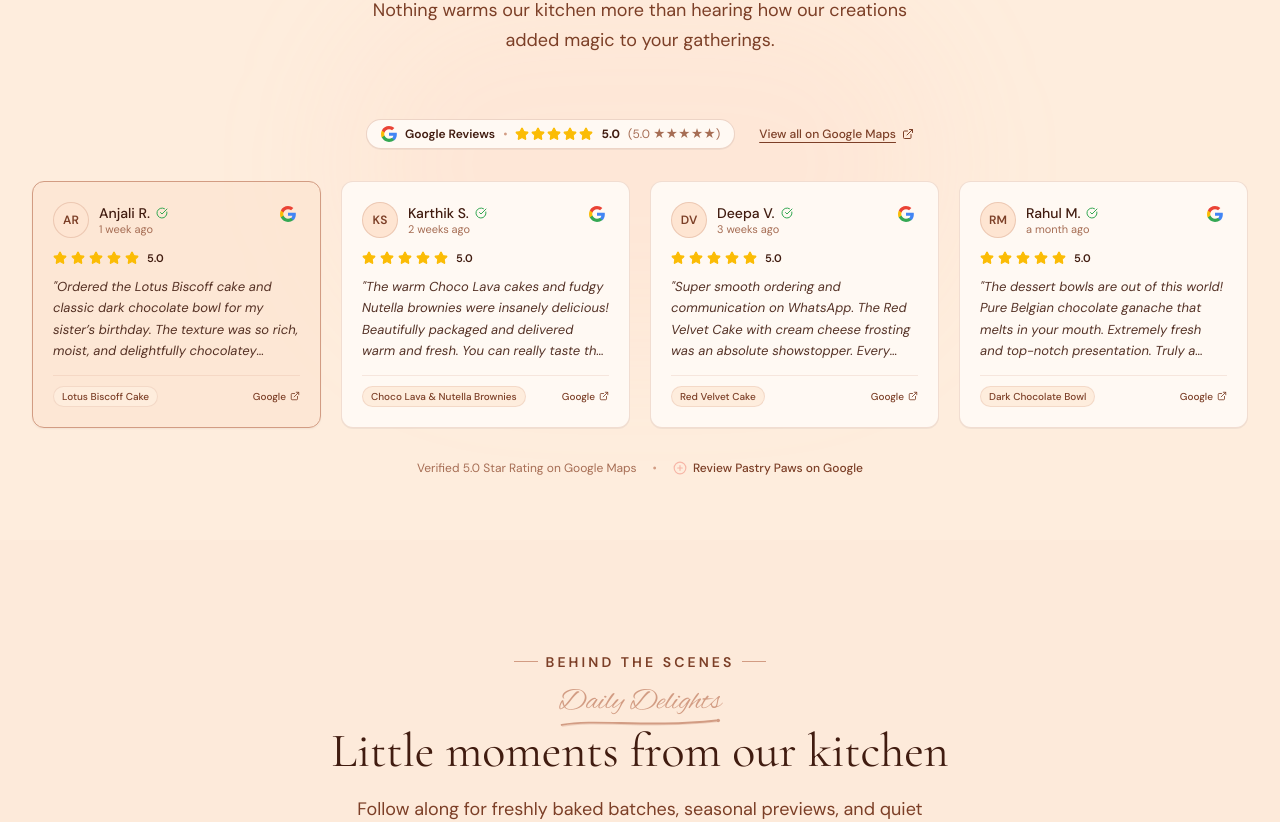
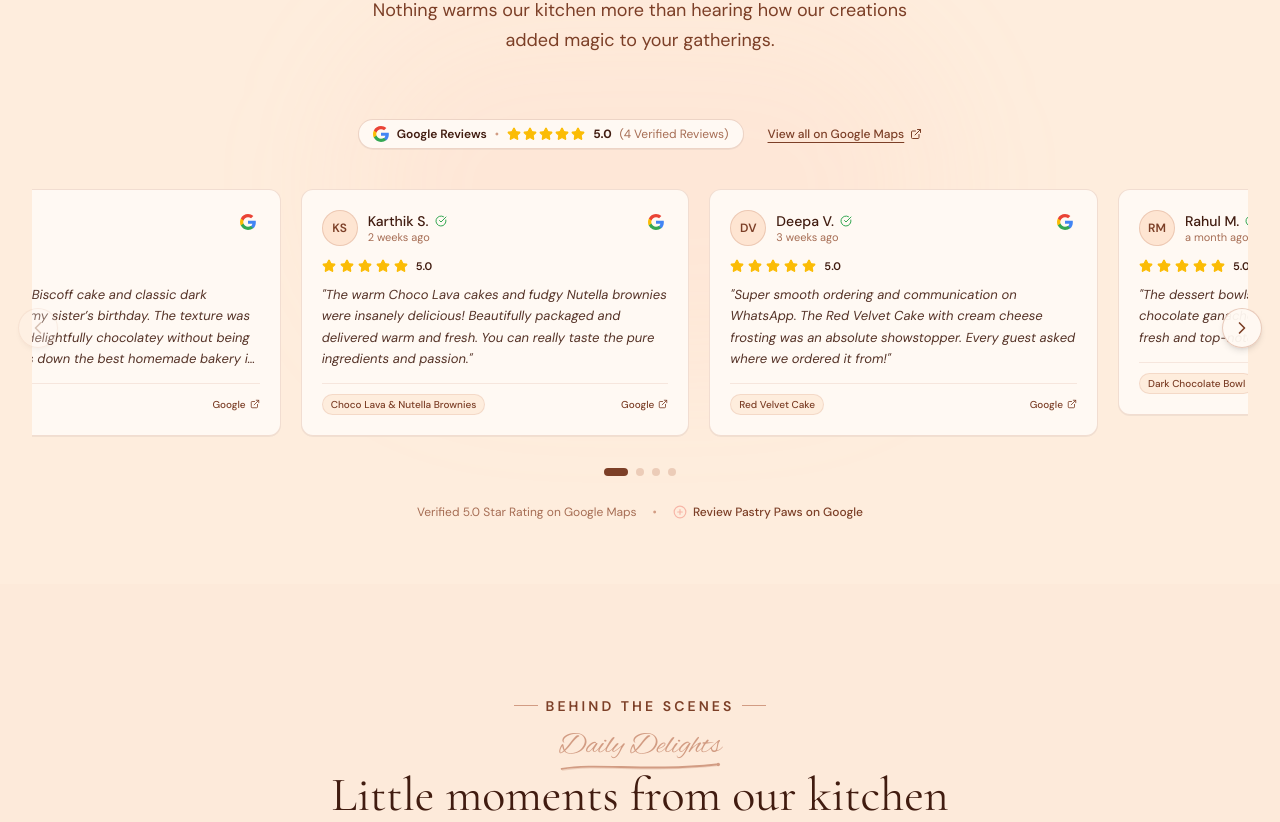
Before and after one commit to pastrypaws012-arch/Pastry_Paws, a React (Vite) app: page / in a window 1280 px wide. Shown: the part 2020-2842 px from the top of the page. Built offline with nearby package versions, Linux system fonts and the light colour scheme; no server answers.

Commit message:
feat(reviews): convert reviews into sideways scroll carousel and unify white card styling

```diff
--- a/src/components/TestimonialCard.jsx
+++ b/src/components/TestimonialCard.jsx
@@ -30,11 +30,7 @@ export function TestimonialCard({ testimonial, isFeatured = false }) {
 
   return (
     <div
-      className={`relative rounded-xl p-4 sm:p-5 transition-all duration-300 flex flex-col justify-between h-full border ${
-        isFeatured
-          ? 'bg-[#FEE5D2]/70 border-[#D29C83] shadow-xs'
-          : 'bg-[#FFF9F3] border-[#D29C83]/30 shadow-2xs hover:shadow-xs'
-      }`}
+      className="relative rounded-xl p-4 sm:p-5 transition-all duration-300 flex flex-col justify-between h-full border bg-[#FFF9F3] border-[#D29C83]/30 shadow-2xs hover:shadow-xs hover:border-[#D29C83]/60"
     >
       <div>
         {/* Header: Reviewer Avatar, Name, Timestamp & Google Logo */}
--- a/src/sections/Testimonials.jsx
+++ b/src/sections/Testimonials.jsx
@@ -1,18 +1,24 @@
-import React, { useState, useEffect } from 'react';
+import React, { useState, useEffect, useRef, useCallback } from 'react';
 import { SectionHeading } from '../components/SectionHeading';
 import { TestimonialCard } from '../components/TestimonialCard';
 import { testimonialsData, googlePlaceSummary } from '../data/testimonials';
-import { StaggerContainer, StaggerItem, Reveal } from '../components/Reveal';
+import { Reveal } from '../components/Reveal';
 import { GoogleIcon } from '../components/Icons';
-import { Star, ExternalLink, PlusCircle } from 'lucide-react';
+import { Star, ExternalLink, PlusCircle, ChevronLeft, ChevronRight } from 'lucide-react';
 import { API_BASE_URL } from '../utils/api';
 
 export function Testimonials() {
-  // State dynamically populated from Google Places API / backend endpoint
   const [reviews, setReviews] = useState(testimonialsData);
   const [summary, setSummary] = useState(googlePlaceSummary);
   const [loading, setLoading] = useState(false);
+  const [canScrollLeft, setCanScrollLeft] = useState(false);
+  const [canScrollRight, setCanScrollRight] = useState(true);
+  const [activeIndex, setActiveIndex] = useState(0);
+  const [isPaused, setIsPaused] = useState(false);
 
+  const scrollRef = useRef(null);
+
+  // Fetch dynamic Google Reviews from backend
   useEffect(() => {
     async function fetchGoogleReviews() {
       try {
@@ -22,7 +28,6 @@ export function Testimonials() {
           const data = await res.json();
           if (data.success) {
             if (Array.isArray(data.reviews) && data.reviews.length > 0) {
-              // Strictly filter 4 and 5 star reviews as requested
               const topRated = data.reviews.filter((r) => Number(r.rating) >= 4);
               if (topRated.length > 0) {
                 setReviews(topRated);
@@ -45,6 +50,78 @@ export function Testimonials() {
     }
     fetchGoogleReviews();
   }, []);
+
+  // Update scroll boundaries & active dot index
+  const updateScrollState = useCallback(() => {
+    const el = scrollRef.current;
+    if (!el) return;
+    const { scrollLeft, scrollWidth, clientWidth } = el;
+    setCanScrollLeft(scrollLeft > 10);
+    setCanScrollRight(scrollLeft < scrollWidth - clientWidth - 10);
+
+    // Approximate active item index based on scroll position
+    const cardWidth = el.firstElementChild?.offsetWidth || clientWidth;
+    const gap = 16;
+    const newIndex = Math.round(scrollLeft / (cardWidth + gap));
+    setActiveIndex(Math.min(Math.max(newIndex, 0), reviews.length - 1));
+  }, [reviews.length]);
+
+  useEffect(() => {
+    const el = scrollRef.current;
+    if (!el) return;
+    updateScrollState();
+    el.addEventListener('scroll', updateScrollState, { passive: true });
+    window.addEventListener('resize', updateScrollState);
+    return () => {
+      el.removeEventListener('scroll', updateScrollState);
+      window.removeEventListener('resize', updateScrollState);
+    };
+  }, [updateScrollState, reviews]);
+
+  // Scroll actions
+  const scrollPrev = () => {
+    const el = scrollRef.current;
+    if (!el) return;
+    const step = el.clientWidth * 0.75;
+    el.scrollBy({ left: -step, behavior: 'smooth' });
+  };
+
+  const scrollNext = () => {
+    const el = scrollRef.current;
+    if (!el) return;
+    const { scrollLeft, scrollWidth, clientWidth } = el;
+    // Loop back to start if at the end
+    if (scrollLeft >= scrollWidth - clientWidth - 15) {
+      el.scrollTo({ left: 0, behavior: 'smooth' });
+    } else {
+      const step = el.clientWidth * 0.75;
+      el.scrollBy({ left: step, behavior: 'smooth' });
+    }
+  };
+
+  const scrollToIndex = (index) => {
+    const el = scrollRef.current;
+    if (!el) return;
+    const card = el.children[index];
+    if (card) {
+      card.scrollIntoView({ behavior: 'smooth', block: 'nearest', inline: 'start' });
+    }
+  };
+
+  // Subtle auto-advance every 6 seconds (pauses on hover)
+  useEffect(() => {
+    if (isPaused || reviews.length <= 1) return;
+    const interval = setInterval(() => {
+      scrollNext();
+    }, 6000);
+    return () => clearInterval(interval);
+  }, [isPaused, reviews.length]);
+
+  // Clean formatted review count
+  const formattedCount =
+    summary.reviewsCount && !summary.reviewsCount.includes('★')
+      ? `${summary.reviewsCount} Reviews`
+      : `${reviews.length} Verified Reviews`;
 
   return (
     <section
@@ -76,8 +153,8 @@ export function Testimonials() {
                   <Star key={i} className="w-3.5 h-3.5 fill-current" />
                 ))}
               </div>
-              <span className="font-bold text-[#411C10]">{summary.rating}.0</span>
-              <span className="text-[#A66D54]">({summary.reviewsCount})</span>
+              <span className="font-bold text-[#411C10]">5.0</span>
+              <span className="text-[#A66D54]">({formattedCount})</span>
             </div>
 
             <a
@@ -92,24 +169,108 @@ export function Testimonials() {
           </div>
         </Reveal>
 
-        {/* Reviews Grid (Google Places API card layout) */}
-        <StaggerContainer
-          staggerChildren={0.08}
-          className="grid grid-cols-1 sm:grid-cols-2 lg:grid-cols-4 gap-4 sm:gap-5"
+        {/* Interactive Reviews Carousel Track */}
+        <div
+          className="relative group/carousel"
+          onMouseEnter={() => setIsPaused(true)}
+          onMouseLeave={() => setIsPaused(false)}
+          onTouchStart={() => setIsPaused(true)}
+          onTouchEnd={() => setIsPaused(false)}
         >
-          {reviews.map((item, index) => (
-            <StaggerItem key={item.id || index} className="h-full">
-              <TestimonialCard
-                testimonial={item}
-                isFeatured={index === 0}
-              />
-            </StaggerItem>
-          ))}
-        </StaggerContainer>
+          {/* Desktop Floating Left Navigation Button */}
+          {reviews.length > 3 && (
+            <button
+              type="button"
+              onClick={scrollPrev}
+              disabled={!canScrollLeft}
+              aria-label="Previous customer reviews"
+              className={`hidden md:flex absolute -left-3.5 top-1/2 -translate-y-1/2 z-20 w-10 h-10 rounded-full items-center justify-center bg-[#FFF9F3]/95 border border-[#D29C83]/50 text-[#7C3F27] shadow-md transition-all duration-200 cursor-pointer ${
+                canScrollLeft
+                  ? 'hover:bg-[#7C3F27] hover:text-[#FFF9F3] hover:scale-105 active:scale-95'
+                  : 'opacity-30 cursor-not-allowed'
+              }`}
+            >
+              <ChevronLeft className="w-5 h-5" />
+            </button>
+          )}
+
+          {/* Desktop Floating Right Navigation Button */}
+          {reviews.length > 3 && (
+            <button
+              type="button"
+              onClick={scrollNext}
+              aria-label="Next customer reviews"
+              className="hidden md:flex absolute -right-3.5 top-1/2 -translate-y-1/2 z-20 w-10 h-10 rounded-full items-center justify-center bg-[#FFF9F3]/95 border border-[#D29C83]/50 text-[#7C3F27] shadow-md hover:bg-[#7C3F27] hover:text-[#FFF9F3] hover:scale-105 active:scale-95 transition-all duration-200 cursor-pointer"
+            >
+              <ChevronRight className="w-5 h-5" />
+            </button>
+          )}
+
+          {/* Horizontal Smooth Scrollable Cards Container */}
+          <div
+            ref={scrollRef}
+            className="flex gap-4 sm:gap-5 overflow-x-auto scroll-smooth snap-x snap-mandatory py-2 px-1 [-ms-overflow-style:none] [scrollbar-width:none] [&::-webkit-scrollbar]:hidden"
+          >
+            {reviews.map((item, index) => (
+              <div
+                key={item.id || item._id || index}
+                className="w-[84vw] sm:w-[340px] md:w-[350px] lg:w-[calc(33.333%-14px)] shrink-0 snap-start flex flex-col h-full"
+              >
+                <TestimonialCard
+                  testimonial={item}
+                  isFeatured={false}
+                />
+              </div>
+            ))}
+          </div>
+
+          {/* Carousel Pagination & Mobile Controls Bar */}
+          <div className="mt-6 flex items-center justify-between sm:justify-center gap-3">
+            {/* Mobile Prev Arrow */}
+            <button
+              type="button"
+              onClick={scrollPrev}
+              disabled={!canScrollLeft}
+              aria-label="Previous review"
+              className={`md:hidden flex items-center justify-center w-8 h-8 rounded-full bg-[#FFF9F3] border border-[#D29C83]/40 text-[#7C3F27] shadow-2xs ${
+                canScrollLeft ? 'active:bg-[#7C3F27] active:text-[#FFF9F3]' : 'opacity-30'
+              }`}
+            >
+              <ChevronLeft className="w-4 h-4" />
+            </button>
+
+            {/* Clickable Pagination Dots */}
+            <div className="flex items-center gap-1.5 sm:gap-2">
+              {reviews.map((_, dotIdx) => (
+                <button
+                  key={dotIdx}
+                  type="button"
+                  onClick={() => scrollToIndex(dotIdx)}
+                  aria-label={`Jump to review ${dotIdx + 1}`}
+                  className={`h-2 rounded-full transition-all duration-300 cursor-pointer ${
+                    activeIndex === dotIdx
+                      ? 'w-6 bg-[#7C3F27]'
+                      : 'w-2 bg-[#D29C83]/40 hover:bg-[#7C3F27]/60'
+                  }`}
+                />
+              ))}
+            </div>
+
+            {/* Mobile Next Arrow */}
+            <button
+              type="button"
+              onClick={scrollNext}
+              aria-label="Next review"
+              className="md:hidden flex items-center justify-center w-8 h-8 rounded-full bg-[#FFF9F3] border border-[#D29C83]/40 text-[#7C3F27] shadow-2xs active:bg-[#7C3F27] active:text-[#FFF9F3]"
+            >
+              <ChevronRight className="w-4 h-4" />
+            </button>
+          </div>
+        </div>
 
         {/* Footer Note & Call to Action */}
         <Reveal delay={0.3} duration={0.6}>
-          <div className="mt-8 text-center flex flex-col sm:flex-row items-center justify-center gap-4 text-xs text-[#A66D54]">
+          <div className="mt-7 text-center flex flex-col sm:flex-row items-center justify-center gap-4 text-xs text-[#A66D54]">
             <span>Verified 5.0 Star Rating on Google Maps</span>
             <span className="hidden sm:inline text-[#D29C83]">•</span>
             <a
```
